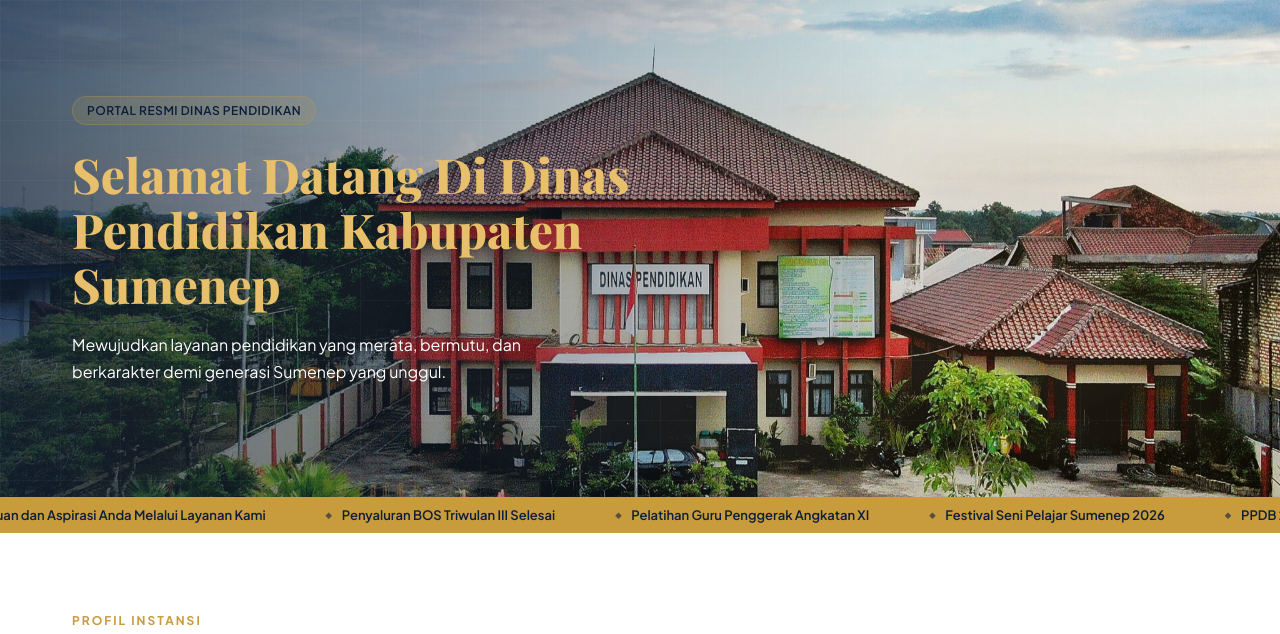
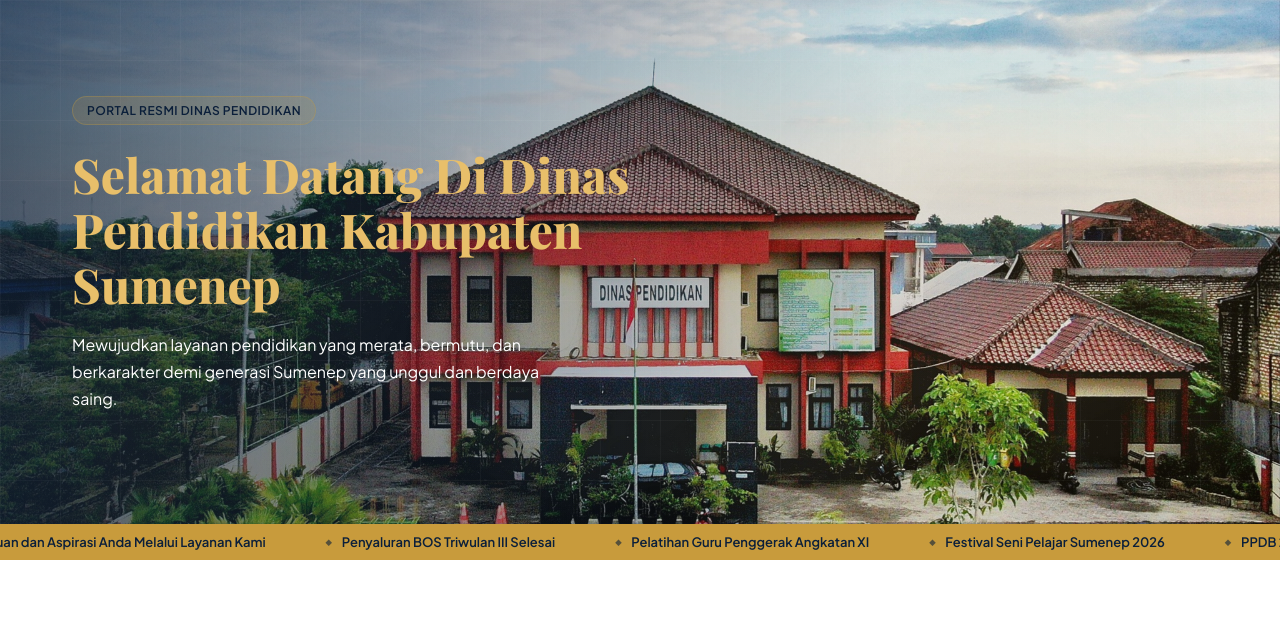
Before and after one commit to desy2304/dinas_pendidikan, a PHP site: page /index.php in a window 1280 px wide. Shown: the part 73-707 px from the top of the page. Run offline with PHP 8.4, Linux system fonts and the light colour scheme; data comes from the database, SQL or seed files in the repository; data that the repository does not hold is empty; a stand-in replaces the project's code that opens the database connection.

Commit message:
upload file

```diff
--- a/home.php
+++ b/home.php
@@ -35,7 +35,7 @@ $result_pegawai = mysqli_query($conn, $query_pegawai);
     <div>
       <div class="hero-badge">Portal Resmi Dinas Pendidikan</div>
       <h2>Selamat Datang Di Dinas Pendidikan Kabupaten Sumenep</h2>
-      <p>Mewujudkan layanan pendidikan yang merata, bermutu, dan berkarakter demi generasi Sumenep yang unggul.</p>
+      <p>Mewujudkan layanan pendidikan yang merata, bermutu, dan berkarakter demi generasi Sumenep yang unggul dan berdaya saing.</p>
     </div>
   </div>
 </section>
```
